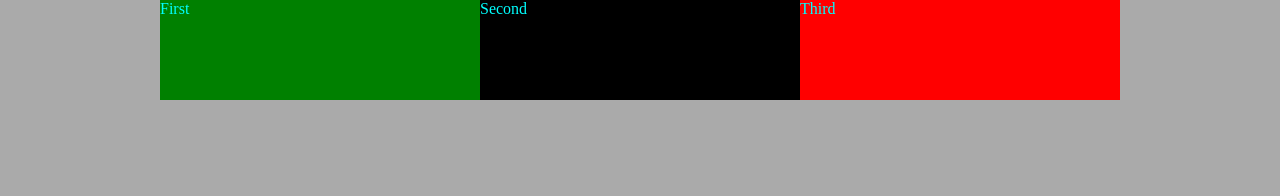
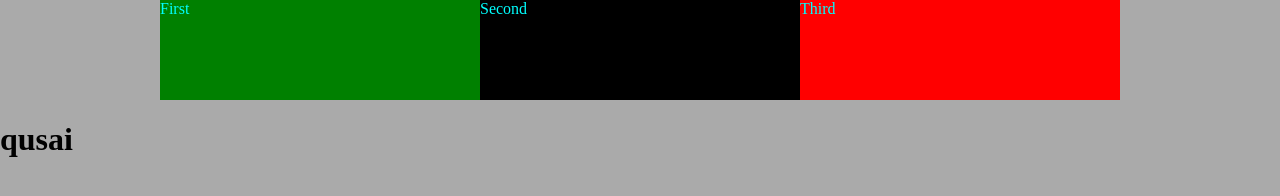
Before and after one commit to QUSAIMZAYDAH/Template_1_new, a plain HTML site: page index.html in a window 1280 px wide. Drawn offline with Linux system fonts and the light colour scheme.

Commit message:
add new line from qusai

```diff
--- a/index.html
+++ b/index.html
@@ -17,5 +17,8 @@
 
         </div>
     </div>
+    <h1>
+        qusai
+    </h1>
 </body>
 </html>
```
